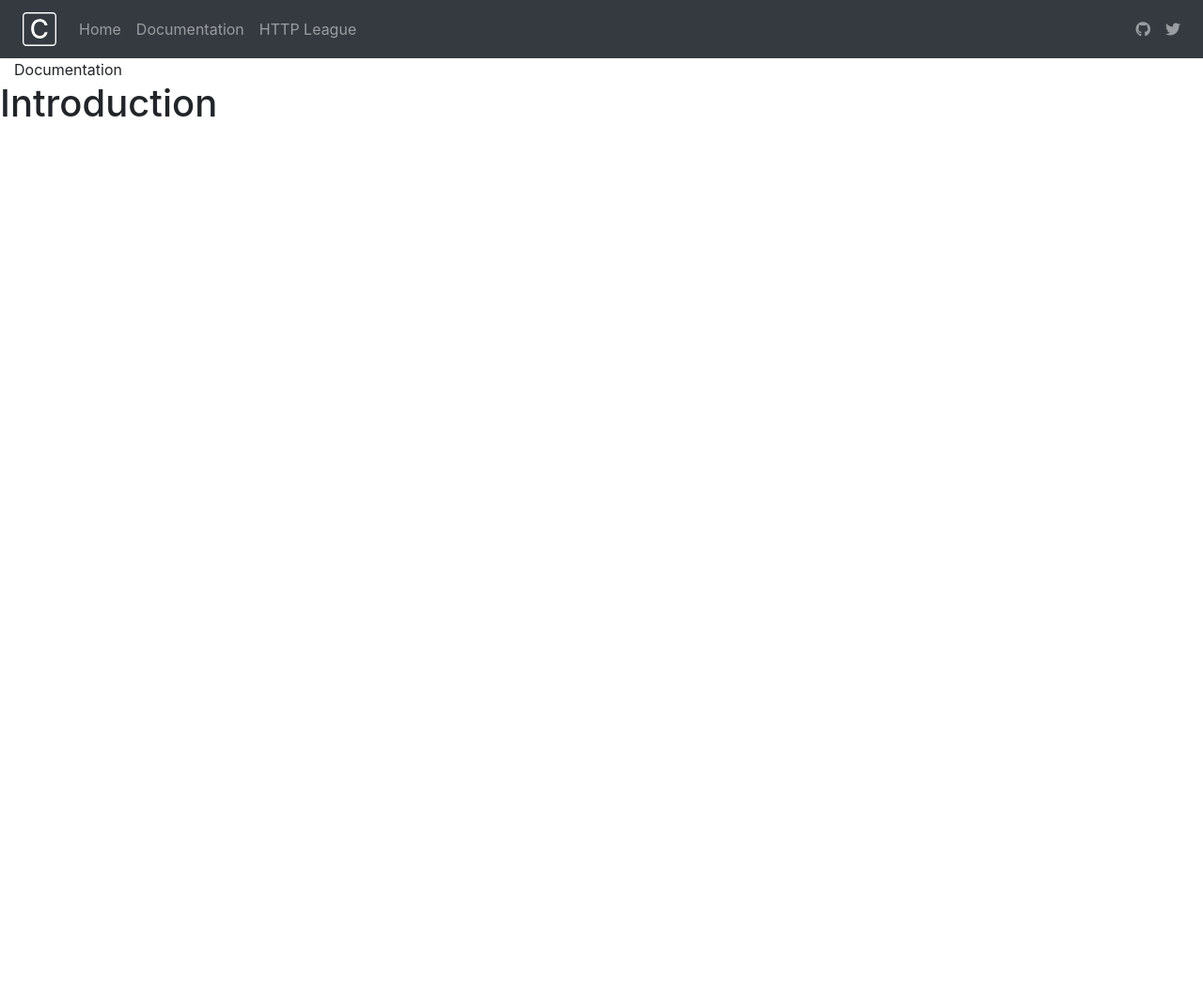
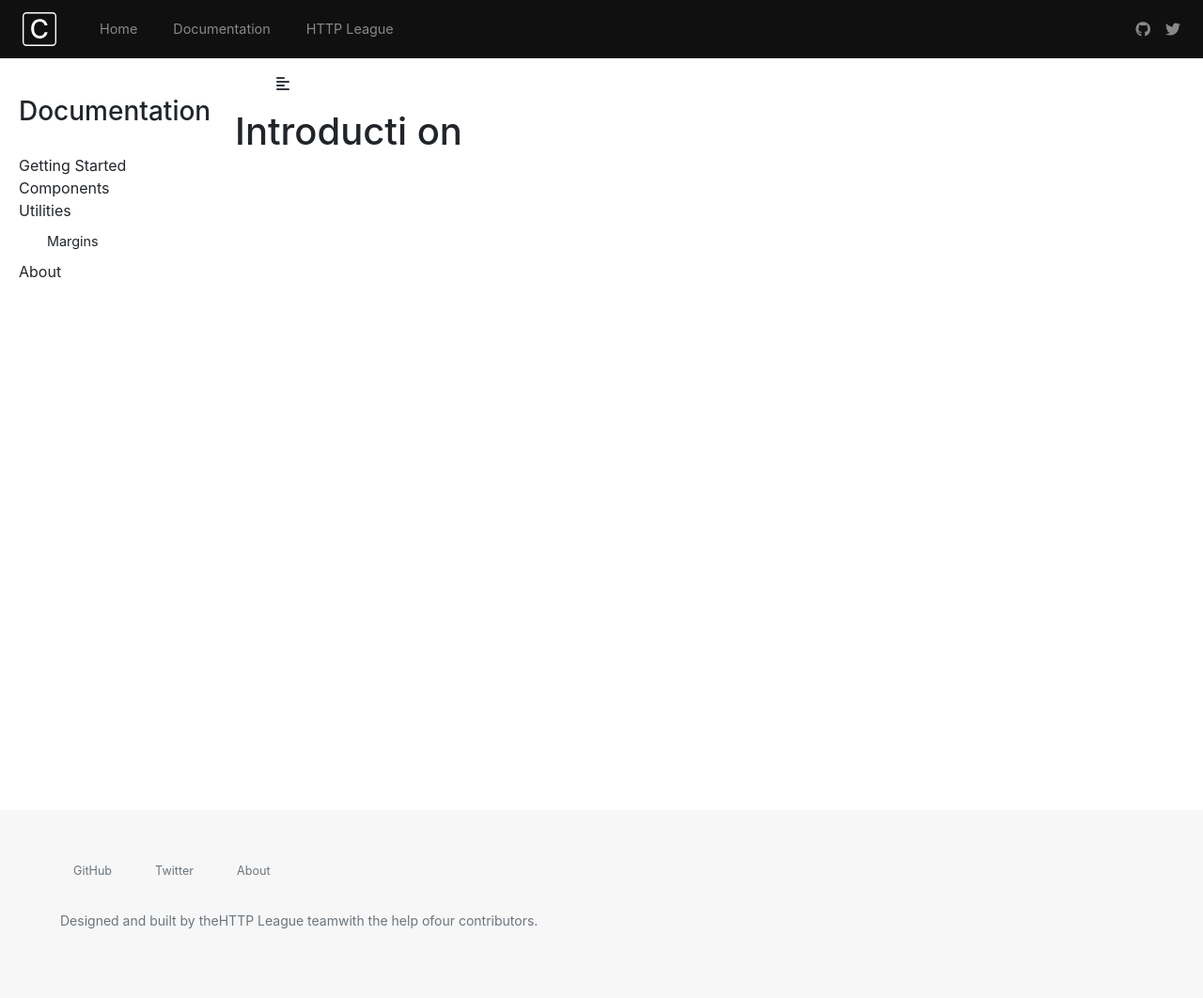
Before and after one commit to http-league/http-league, a Django app: page /design/docs/ in a window 1280 px wide. Shown: the whole page at 94% size. Before the commit the page ends 124 px from the top, so only its background shows below. Run offline with Django 3.2, Linux system fonts and the light colour scheme; some libraries are stand-ins or nearby versions.

Commit message:
Update Cup styles add sidebar

```diff
--- a/design_system/templates/design/home_layout.html
+++ b/design_system/templates/design/home_layout.html
@@ -15,7 +15,7 @@
     <body>
 
         <!--TODO: add header nav -->
-        <header class="navbar navbar-expand navbar-dark flex-column flex-md-row bd-navbar navbar-dark bg-dark">
+        <header class="navbar navbar-expand navbar-dark flex-column flex-md-row bd-navbar navbar-dark bg-cup">
             <a class="navbar-brand mr-0 mr-md-2 text-primary" href="/design">
                 <svg fill="none" height="36" viewbox="0 0 52 52" width="52" xmlns="http://www.w3.org/2000/svg">
                     <rect height="50" rx="5" stroke-width="2" stroke="white" width="50" x="1" y="1"/>
--- a/design_system/templates/design/layout.html
+++ b/design_system/templates/design/layout.html
@@ -7,14 +7,16 @@
         <meta content="width=device-width, initial-scale=1.0" name="viewport">
         <meta content="ie=edge" http-equiv="X-UA-Compatible">
         <link crossorigin="anonymous" href="https://stackpath.bootstrapcdn.com/bootstrap/4.3.1/css/bootstrap.min.css" integrity="sha384-ggOyR0iXCbMQv3Xipma34MD+dH/1fQ784/j6cY/iJTQUOhcWr7x9JvoRxT2MZw1T" rel="stylesheet">
+        <link rel="stylesheet" href="{% static 'css/cup.css' %}">
         <script src="https://kit.fontawesome.com/632585e591.js"></script>
+
         <title>{{ title }}</title>
     </head>
 
     <body>
 
         <!--TODO: add header nav -->
-        <header class="navbar navbar-expand navbar-dark flex-column flex-md-row bd-navbar navbar-dark bg-dark">
+        <header class="navbar navbar-expand navbar-dark flex-column flex-md-row bd-navbar navbar-dark bg-cup">
             <a class="navbar-brand mr-0 mr-md-2 text-primary" href="/design">
                 <svg fill="none" height="36" viewbox="0 0 52 52" width="52" xmlns="http://www.w3.org/2000/svg">
                     <rect height="50" rx="5" stroke-width="2" stroke="white" width="50" x="1" y="1"/>
@@ -57,22 +59,16 @@
             <div
                 class="row flex-xl-nowrap">
                 <!--TODO: add sidbar nav -->
-                <div class="col-12 col-md-3 col-xs-2 cd-sidebar">
-                    <div class="cd-menu d-flex align-items-center">
-                        <span>Documentation</span>
-                        <button aria-controls="cd-docs-nav" aria-expanded="false" aria-label="Toggle docs navigation" class="btn btn-link cd-docs-toggle d-md-none p-0 ml-3" data-target="#cd-docs-nav" data-toggle="collapse" type="button">
-                            <svg focusable="false" height="30" role="img" viewbox="0 0 30 30" width="30" xmlns="http://www.w3.org/2000/svg">
-                                <title>Menu</title>
-                                <path d="M4 7h22M4 15h22M4 23h22" stroke-linecap="round" stroke-miterlimit="10" stroke-width="2" stroke="currentColor"></path>
-                            </svg>
-                        </button>
-                    </div>
-                    <nav class="collapse cd-links" id="cd-docs-nav">
-                        <div class="cd-toc-item">
-                            <a class="cd-toc-link" href="">
+                <nav id="sidebar">
+                    <div class="components">
+                        <div class="sidebar-header">
+                            <h3>Documentation</h3>
+                        </div>
+                        <div class="active ">
+                            <a aria-expanded="false" class=" cd-toc-link" data-toggle="collapse" href="#gettingStarted">
                                 Getting Started
                             </a>
-                            <ul class="nav cd-sidenav">
+                            <ul class="flex-column collapse nav cd-sidenav" id="gettingStarted">
                                 <li>
                                     <a href="">Introduction</a>
                                 </li>
@@ -81,36 +77,70 @@
                                 </li>
                             </ul>
                         </div>
-                        <div class="cd-toc-item">
-                            <a class="cd-toc-link" href=""></a>
-                            <ul class="nav cd-sidenav">
+                        <div class="">
+                            <a aria-expanded="false" class=" cd-toc-link" data-toggle="collapse" href="#components">Components</a>
+
+                            <ul class="flex-column collapse nav cd-sidenav" id="components">
                                 <li>
-                                    <a href=""></a>
+                                    <a href="">Buttons</a>
+                                </li>
+                                <li>
+                                    <a href="">Colors</a>
                                 </li>
                             </ul>
                         </div>
-                        <div class="cd-toc-item">
-                            <a class="cd-toc-link" href=""></a>
-                            <ul class="nav cd-sidenav">
+                        <div class="">
+                            <a aria-expanded="false" class=" cd-toc-link" data-toggle="collapse" href="#utilities">Utilities</a>
+                            <ul class="flex-column scollapse nav cd-sidenav" id="utilities">
                                 <li>
-                                    <a href=""></a>
+                                    <a href="">Margins</a>
                                 </li>
                             </ul>
                         </div>
-                        <div class="cd-toc-item">
-                            <a class="cd-toc-link" href=""></a>
-                            <ul class="nav cd-sidenav">
+                        <div class="">
+                            <a aria-expanded="false" class=" cd-toc-link" data-toggle="collapse" href="#about">About</a>
+                            <ul class="flex-column collapse nav cd-sidenav" id="about">
                                 <li>
-                                    <a href=""></a>
+                                    <a href="">Team</a>
                                 </li>
                             </ul>
                         </div>
+                    </div>
+                </nav>
+                <main id="content" role="main">
+                    <nav class="navbar navbar-expand-lg navbar-dark">
+                        <div class="container-fluid">
+                            <button class="btn text-dark" id="sidebarCollapse" type="button">
+                                <i class="fas fa-align-left"></i>
+                            </button>
+                        </div>
                     </nav>
-                </div>
+                    {% block content %}{% endblock %}
+                </main>
             </div>
         </div>
-        {% block content %}{% endblock %}
-        <script src="https://stackpath.bootstrapcdn.com/bootstrap/4.3.1/js/bootstrap.bundle.min.js"></script>
+        <footer class="cd-footer text-muted">
+            <div class="container-fluid p-3 p-md-5">
+                <ul class="nav cd-footer-links">
+                    <li class="nav-item">
+                        <a class="nav-link" href="https://github.com/http-league">GitHub</a>
+                    </li>
+                    <li class="nav-item">
+                        <a class="nav-link" href="https://twitter.com/httpleague">Twitter</a>
+                    </li>
+                    <li class="nav-item">
+                        <a class="nav-link" href="#">About</a>
+                    </li>
+                </ul>
+                <p class="nav-link">Designed and built by the<a href="#">HTTP League team</a>with the help of<a href="https://github.com/http-league/http-league/graphs/contributors">our contributors</a>.</p>
+            </div>
+        </footer>
+
+        <script crossorigin="anonymous" integrity="sha384-q8i/X+965DzO0rT7abK41JStQIAqVgRVzpbzo5smXKp4YfRvH+8abtTE1Pi6jizo" src="https://code.jquery.com/jquery-3.3.1.slim.min.js"></script>
+        <script src="{% static "js/cd-menu.js" %}"></script>
+        <!-- Popper.JS -->
+        <script crossorigin="anonymous" integrity="sha384-cs/chFZiN24E4KMATLdqdvsezGxaGsi4hLGOzlXwp5UZB1LY//20VyM2taTB4QvJ" src="https://cdnjs.cloudflare.com/ajax/libs/popper.js/1.14.0/umd/popper.min.js"></script>
+        <!-- Bootstrap JS -->
+        <script crossorigin="anonymous" integrity="sha384-uefMccjFJAIv6A+rW+L4AHf99KvxDjWSu1z9VI8SKNVmz4sk7buKt/6v9KI65qnm" src="https://stackpath.bootstrapcdn.com/bootstrap/4.1.0/js/bootstrap.min.js"></script>
     </body>
-
 </html>
--- a/design_system/templates/docs/index.html
+++ b/design_system/templates/docs/index.html
@@ -1,7 +1,6 @@
 {% extends "../design/layout.html" %}
 {% block content %}
-
-    <h1>Introduction</h1>
+    <h1>Introducti on</h1>
 
 
 {% endblock %}
--- a/static/css/cup.css
+++ b/static/css/cup.css
@@ -1,28 +1,47 @@
 /*------------------------------*\
     CUP STYLES
 \*-------------------------------*/
-.cd-sidebar {
-  order: 0;
-  border-bottom: 1px solid rgba(0, 0, 0, 0.1);
+#sidebar {
+  min-width: 250px;
+  max-width: 250px;
+  height: 100vh;
 }
 
-.cd-menu {
-  position: relative;
-  padding: 1rem 15px;
-  margin-right: -15px;
-  margin-left: -15px;
-  border-bottom: 1px solid rgba(0, 0, 0, 0.05);
+#sidebar.active {
+  margin-left: -250px;
 }
 
-[type=button]:not(:disabled), [type=reset]:not(:disabled), [type=submit]:not(:disabled), button:not(:disabled) {
-  cursor: pointer;
+a, a:hover, a:focus {
+  color: inherit;
+  text-decoration: none;
 }
 
-.cd-links {
-  padding-top: 1rem;
-  padding-bottom: 1rem;
-  margin-right: -15px;
-  margin-left: -15px;
+#sidebar .sidebar-header {
+  padding: 20px 0;
+}
+
+#sidebar div.components {
+  padding: 20px 20px;
+}
+
+#sidebar div p {
+  padding: 10px;
+}
+
+#sidebar div ul li a {
+  padding: 10px;
+  font-size: 1.1em;
+  display: block;
+}
+
+div ul a {
+  font-size: 0.9em !important;
+  padding-left: 30px !important;
+}
+
+footer {
+  bottom: 0;
+  left: 0;
 }
 
 .cd-footer {
@@ -40,9 +59,17 @@ svg {
   vertical-align: middle;
 }
 
-@media (min-width: 576px) {
-  .cd-footer {
-    text-align: left;
+.bg-cup {
+  background-color: #101010;
+}
+
+@media (max-width: 768px) {
+  #sidebar {
+    margin-left: -250px;
+  }
+
+  #sidebar.active {
+    margin-left: 0;
   }
 }
 
--- /dev/null
+++ b/static/js/cd-menu.js
@@ -0,0 +1,7 @@
+$(document).ready(function () {
+
+    $('#sidebarCollapse').on('click', function () {
+        $('#sidebar').toggleClass('active');
+    });
+
+});
--- a/static/scss/cup.scss
+++ b/static/scss/cup.scss
@@ -1,3 +1,5 @@
+
+
 /*------------------------------*\
     CUP STYLES
 \*-------------------------------*/
@@ -5,32 +7,48 @@
 //Header
 
 // SIDEBAR
-.cd-sidebar {
-    order: 0;
-    border-bottom: 1px solid rgba(0, 0, 0, .1);
+#sidebar {
+    min-width: 250px;
+    max-width: 250px;
+    height: 100vh;
 }
 
-.cd-menu {
-    position: relative;
-    padding: 1rem 15px;
-    margin-right: -15px;
-    margin-left: -15px;
-    border-bottom: 1px solid rgba(0,0,0,.05);
+#sidebar.active {
+    margin-left: -250px;
 }
 
-[type="button"]:not(:disabled), [type="reset"]:not(:disabled), [type="submit"]:not(:disabled), button:not(:disabled) {
-    cursor: pointer;
+a, a:hover, a:focus {
+    color: inherit;
+    text-decoration: none;
 }
 
-.cd-links {
-    padding-top: 1rem;
-    padding-bottom: 1rem;
-    margin-right: -15px;
-    margin-left: -15px;
+#sidebar .sidebar-header {
+    padding: 20px 0;
+}
+
+#sidebar div.components {
+    padding: 20px 20px;
+}
+#sidebar div p {
+    padding: 10px;
+}
+#sidebar div ul li a {
+    padding: 10px;
+    font-size: 1.1em;
+    display: block;
+}
+div ul a {
+    font-size: 0.9em !important;
+    padding-left: 30px !important;
 }
 
 
+
 // Footer
+footer {
+    bottom: 0;
+    left: 0;
+}
 
 .cd-footer {
     font-size: .875rem;
@@ -48,9 +66,17 @@ svg {
     overflow: hidden;
     vertical-align: middle;
 }
+.bg-cup {
+    background-color: #101010;
+}
+
+
 // Media Queries
-@media (min-width: 576px){
-    .cd-footer {
-   text-align: left;
+@media (max-width: 768px) {
+    #sidebar {
+        margin-left: -250px;
+    }
+    #sidebar.active {
+        margin-left: 0;
     }
 }
```
Also changed, not shown: 1 other file.
